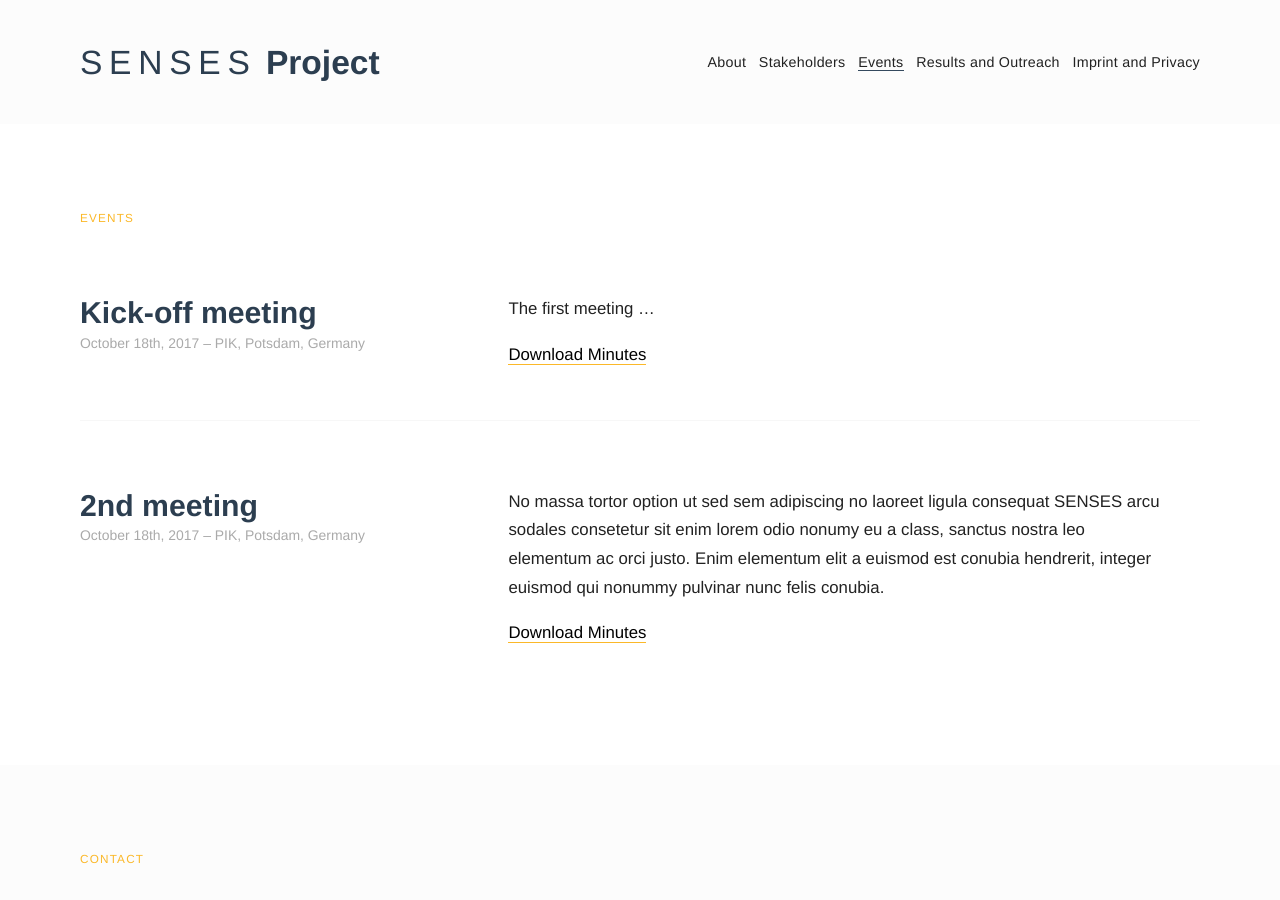
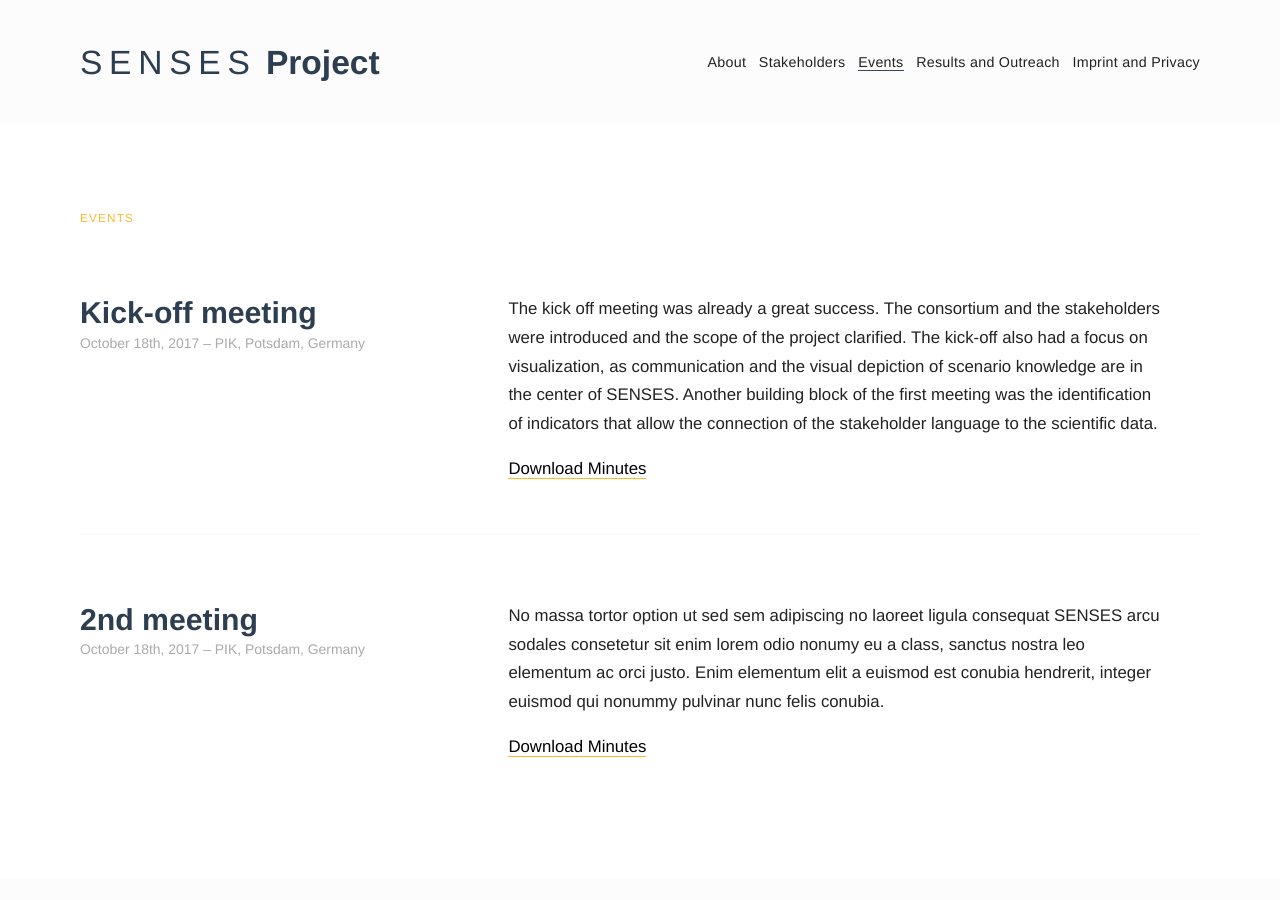
Before and after one commit to SensesProject/project-website-jekyll, a Jekyll site: the page built from events/index.html, in a window 1280 px wide and 900 px high. Built offline with Jekyll 4.4.1, drawn with Linux system fonts in a browser that asks for light colours; some web fonts are replaced.

Commit message:
Text for kick-off meeting & edited link to pdf

```diff
--- a/events/index.html
+++ b/events/index.html
@@ -10,10 +10,12 @@ layout: home
     </div>
     <div class="content">
       <p>
-        The first meeting …
+        The kick off meeting was already a great success. The consortium and the stakeholders were introduced and the scope of the project clarified.
+        The kick-off also had a focus on visualization, as communication and the visual depiction of scenario knowledge are in the center of SENSES.
+Another building block of the first meeting was the identification of indicators that allow the connection of the stakeholder language to the scientific data.
       </p>
       <p>
-        <a href=./StakeholderWS_minutes_web.pdf">Download Minutes</a>
+        <a href=./events/StakeholderWS_minutes_web.pdf">Download Minutes</a>
       </p>
     </div>
   </section>
```
